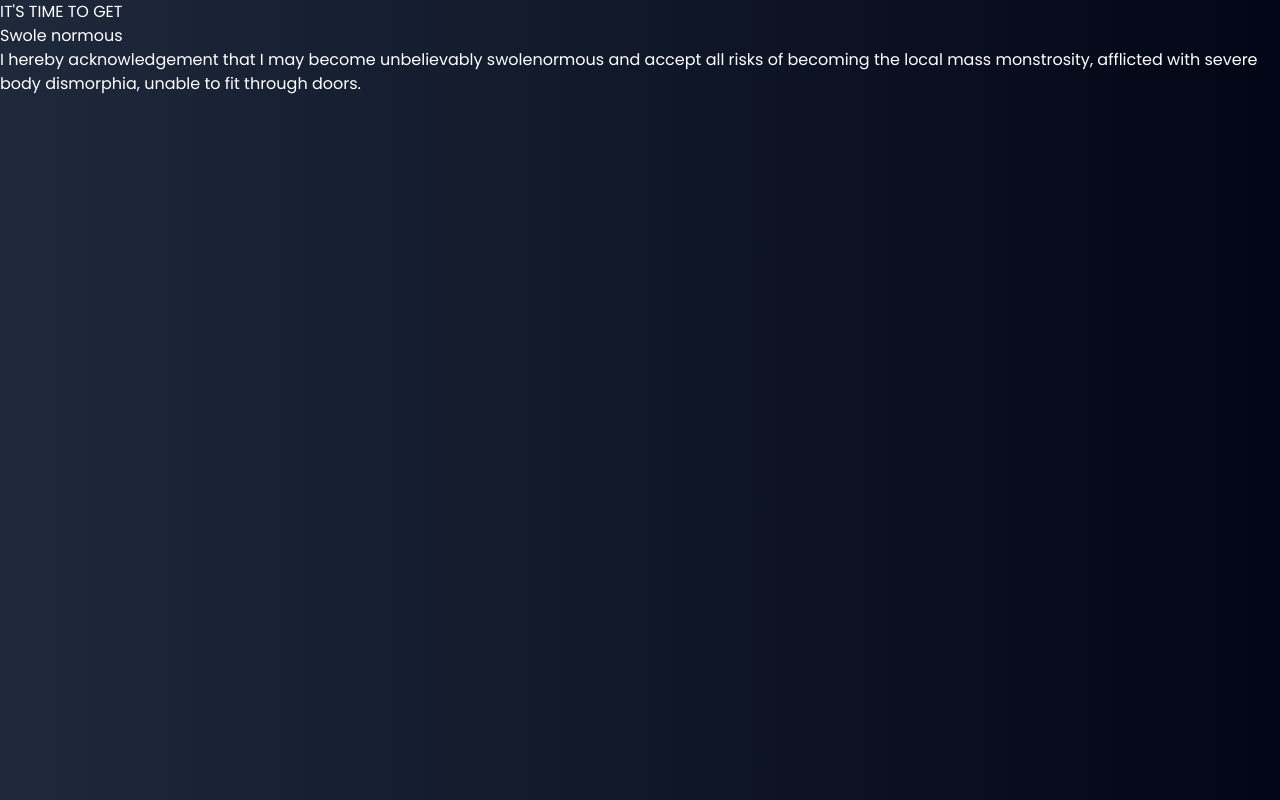
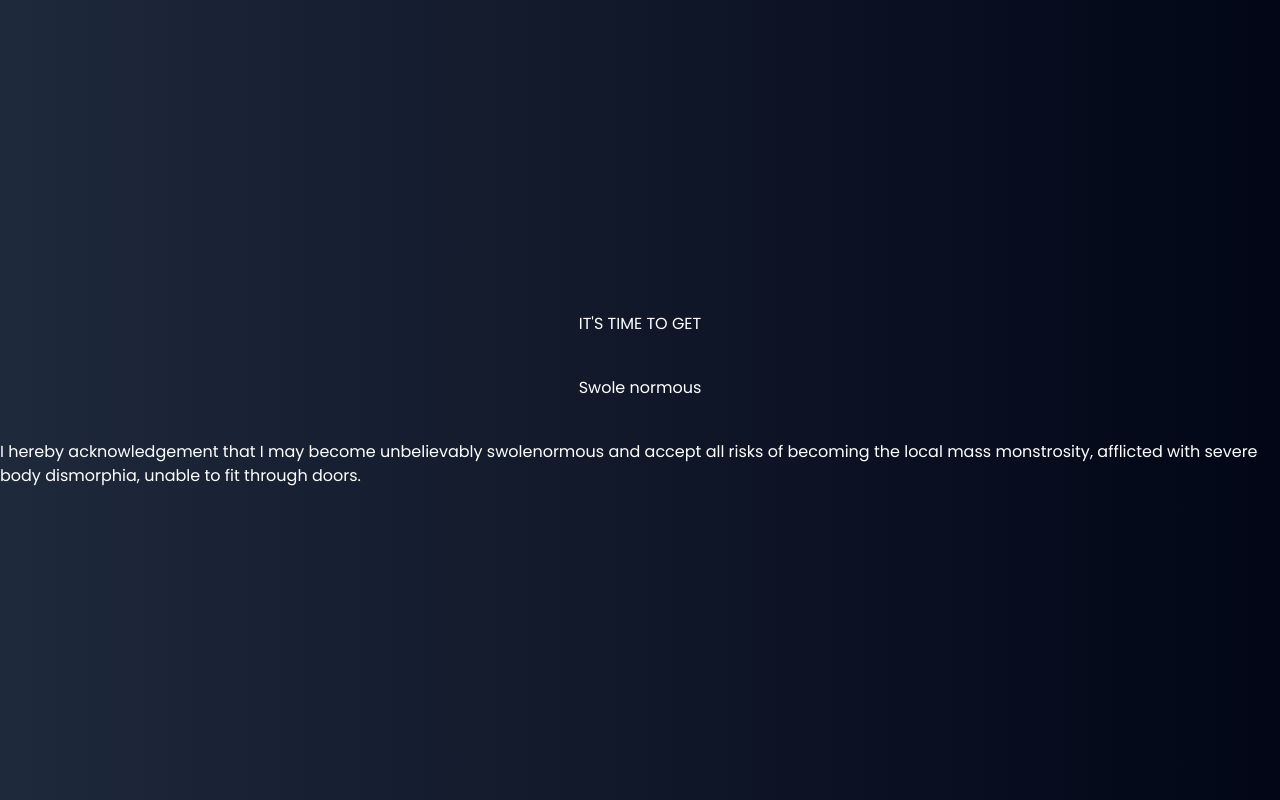
Before and after one commit to aadarshraj02/Gym-app, a React (Vite) app: page / in a window 1280 px wide. Built offline with nearby package versions, Linux system fonts and the light colour scheme.

Commit message:
styled the main div

```diff
--- a/src/components/Hero.jsx
+++ b/src/components/Hero.jsx
@@ -1,6 +1,6 @@
 const Hero = () => {
   return (
-    <div>
+    <div className="min-h-screen flex flex-col gap-10 items-center justify-center">
       <p>IT&apos;S TIME TO GET</p>
       <h1>
         Swole <span>normous</span>
```
